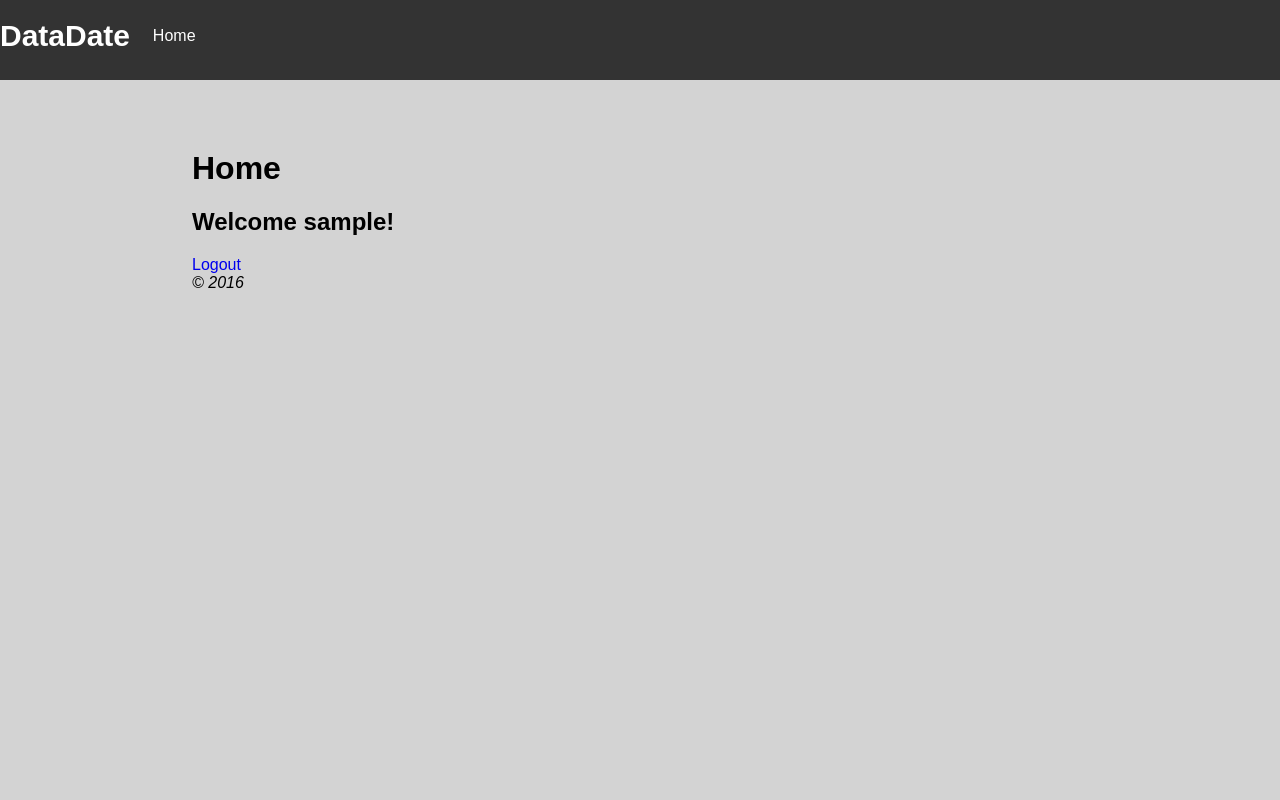
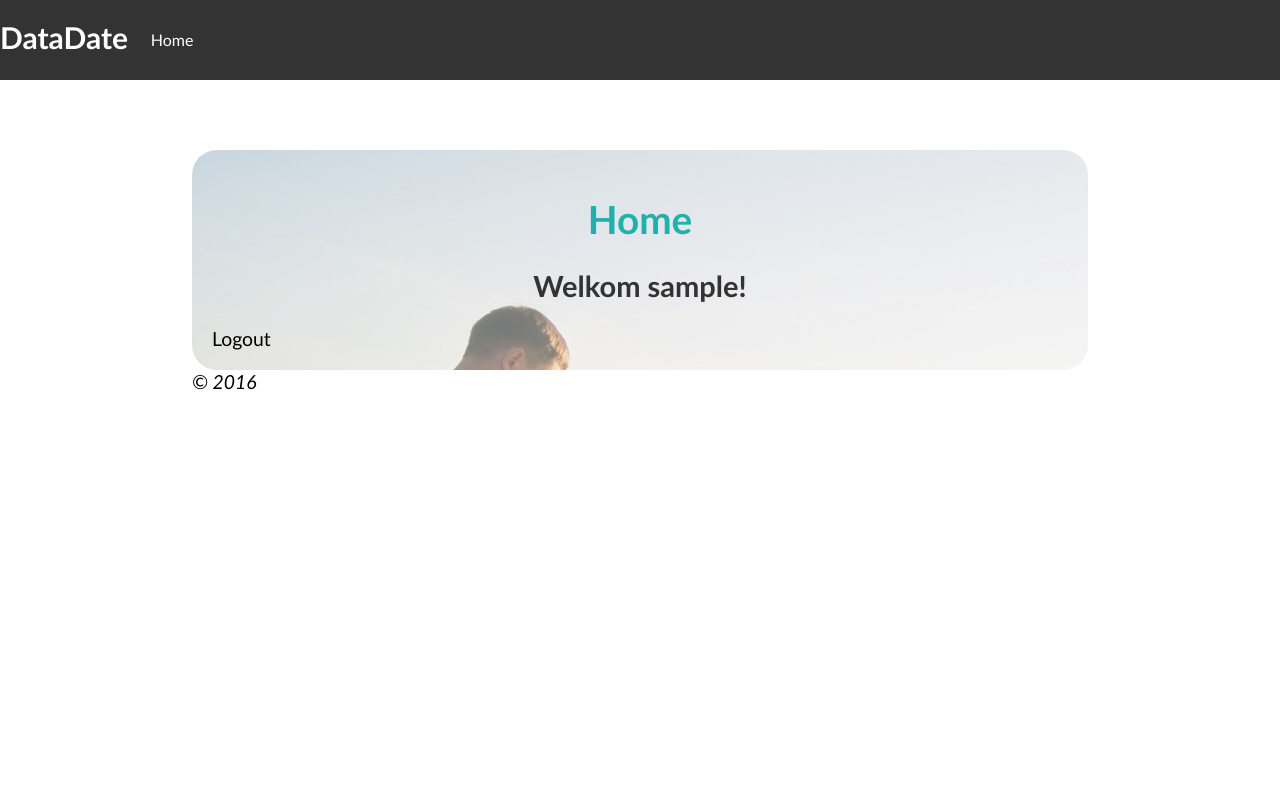
Before and after one commit to timpere/PCHer, a PHP site: the page made by application/views/home_view.php in a window 1280 px wide. Run offline with PHP 8.4, Linux system fonts and the light colour scheme; the template is opened without the code that fills it: most values are stand-ins (such as "Sample title", 1, 10 or a date in 2020); data that the repository does not hold is empty.

Commit message:
Opmaak Site veranderd (en plaatje)
En promotionele tekst toegevoegd

```diff
--- a/application/views/home_view.php
+++ b/application/views/home_view.php
@@ -1,3 +1,3 @@
 <h1>Home</h1>
-<h2>Welcome <?php echo $username; ?>!</h2>
+<h2>Welkom <?php echo $username; ?>!</h2>
 <a href="home/logout">Logout</a>
--- a/application/views/templates/footer.php
+++ b/application/views/templates/footer.php
@@ -1,3 +1,4 @@
+</div>
 </body>
 <footer>
         <em>&copy; 2016</em>
--- a/application/views/templates/header.php
+++ b/application/views/templates/header.php
@@ -1,3 +1,4 @@
+
 <html>
         <head>
                 <title>DataDate</title>
@@ -22,3 +23,4 @@
         </div>
         </header>
         <body>
+        <div id="content">
--- a/assets/css/style.css
+++ b/assets/css/style.css
@@ -1,9 +1,40 @@
 *{
-    font-family: sans-serif;
+    font-family: "Calibri",sans-serif;
+    color: black;
+    font-size: 1.1rem;
+}
 
+h1{
+    text-align: center;
+    color: lightseagreen;
+    font-size: 2em;
 }
+
+h2{
+    text-align: center;
+    color: #333;
+    font-size: 1.5em;
+}
+
+#promotie{
+    margin: auto;
+    width: 70%;
+    background-color: white;
+    border-radius: 25px;
+    padding: 20px;
+    margin-bottom: 20px;
+}
+
+#content{
+    background-image: url("../img/plaatje.jpg");
+    background-repeat: no-repeat;
+    background-color: lightgray;
+    border-radius: 25px;
+    padding: 20px;
+}
+
 body{
-    background-color: lightgrey;
+    background-color: white;
     margin-top: 150px;
     width: 70%;
     margin-left: 15%;
@@ -71,17 +102,8 @@ nav li a:hover {
 
 }
 
-#Home{
 
 
-}
-
-#Home p {
-
-
-
-
-}
 #previews{
     width: 100%;
 
```
Also changed, not shown: application/views/pages/home.php (+9 -13 lines), assets/img/plaatje.jpg.
